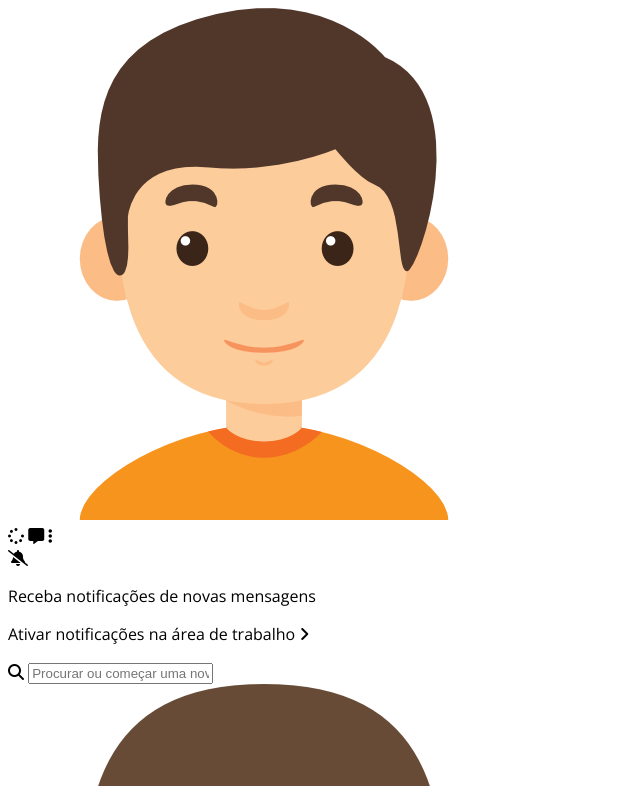
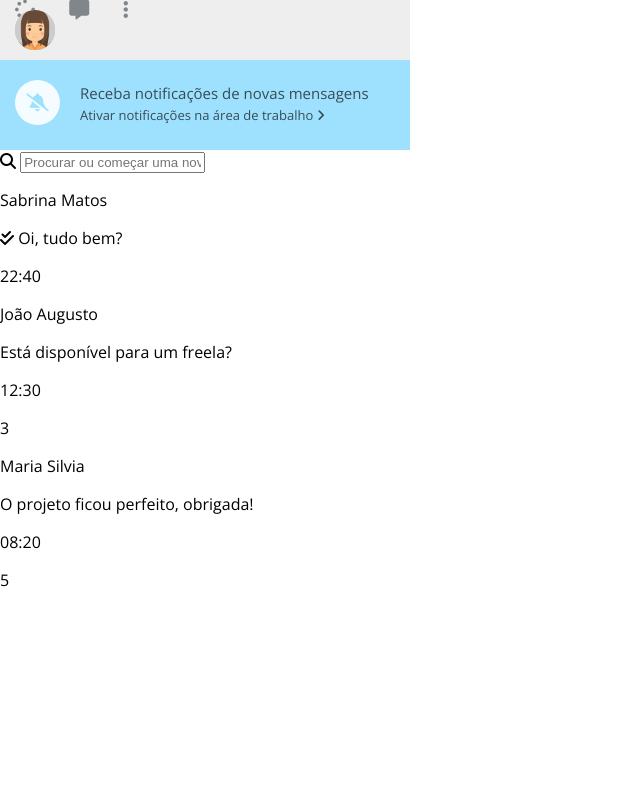
Before and after one commit to GuilhermeRSouza/HTML_CSS_completo, a plain HTML site: page 6_WHATSAPP_WEB_CLONE/index.html in a window 1280 px wide. Shown: the top 786 px of the page, without its empty margins (0-640 px from the left). Drawn offline with nearby package versions, Linux system fonts and the light colour scheme.

Commit message:
iniciando o CSS da barra lateral

```diff
--- a/6_WHATSAPP_WEB_CLONE/styles.css
+++ b/6_WHATSAPP_WEB_CLONE/styles.css
@@ -1,5 +1,91 @@
 /* general */
 
-html, body, ul {
+html,
+body,
+ul {
+	margin: 0;
+	padding: 0;
 	font-family: 'Open Sans', sans-serif;
 }
+
+ul {
+	list-style: none;
+}
+
+.container {
+	height: 100vh;
+	position: relative;
+}
+
+/*side bar*/
+
+.sidebar {
+	width: 410px;
+	height: 100%;
+	display: inline-block;
+}
+
+/* toolbar */
+
+.toolbar-container {
+	width: 100%;
+	height: 60px;
+	background-color: #EEE;
+}
+
+.user-photo {
+	width: 40px;
+	border-radius: 50%;
+	position: absolute;
+	left: 15px;
+	top: 10px;
+	background-color: #CCC;
+}
+
+.auxicons-toolbar-container i {
+	color: #80868A;
+	font-size: 20px;
+	margin-left: 15px;
+	margin-right: 15px;
+	cursor: pointer;
+}
+
+/* notification container */
+
+.notification-container {
+	width: 100%;
+	height: 90px;
+	padding-top: 23px;
+	padding-left: 80px;
+	background-color: #9DE1FE;
+	color: #384C56;
+	position: relative;
+	box-sizing: border-box;
+}
+
+.fas.fa-bell-slash {
+	width: 45px;
+	height: 45px;
+	text-align: center;
+	line-height: 45px;
+	border-radius: 50%;
+	font-size: 18px;
+	color: #9DE1FE;
+	background-color: #F5FCFF;
+	position: absolute;
+	top: 20px;
+	left: 15px;
+}
+
+.notification-container p {
+	margin: 0;
+}
+
+.notification-container .receive-notification {
+	font-size: 15px;
+	margin-bottom: 3px;
+}
+
+.activate-notification {
+	font-size: 13px;
+}
```
